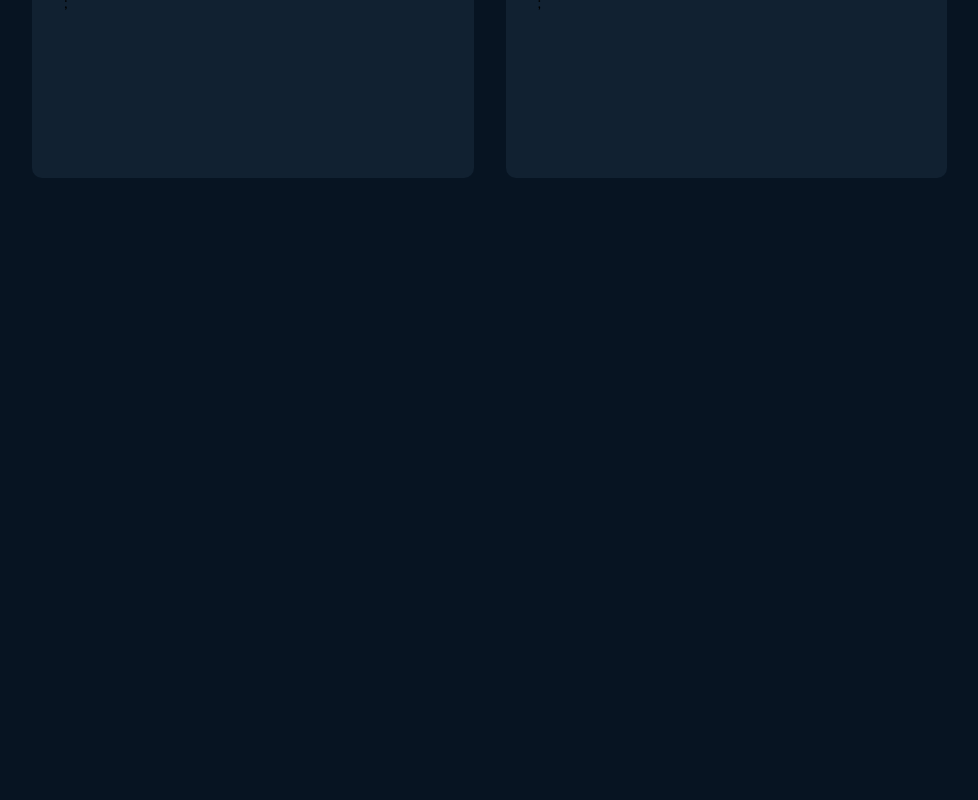
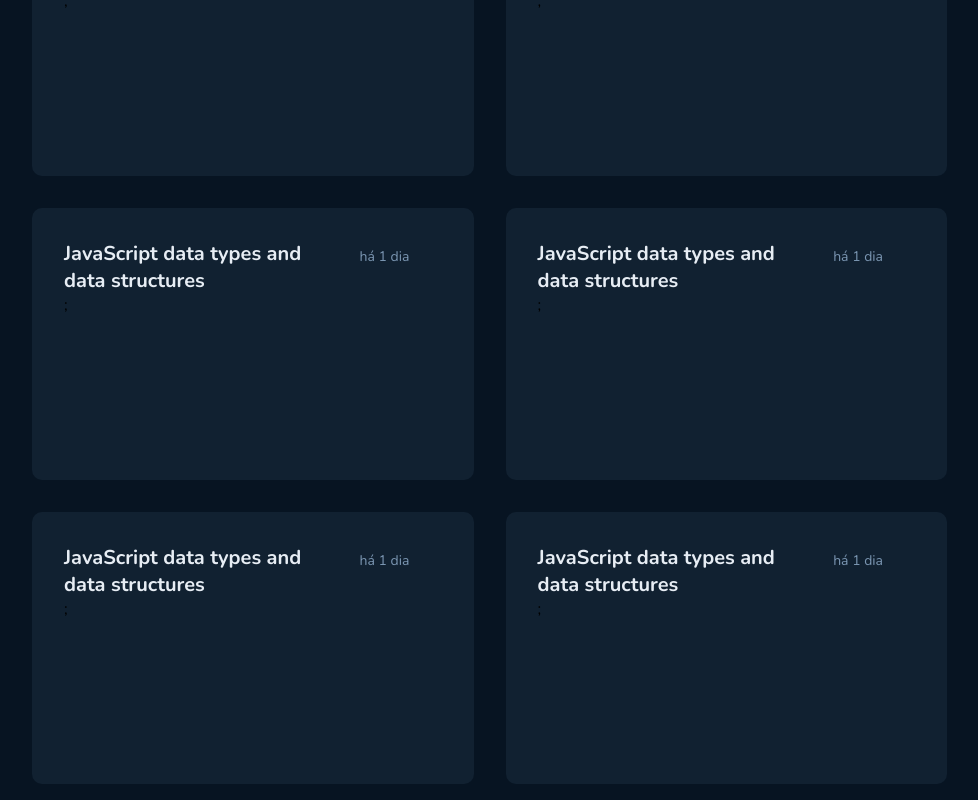
Before and after one commit to gustavobreack3257/GitHubBlog_React, a React (Vite) app: page / in a window 1280 px wide. Shown: the part 738-1538 px from the top of the page, without its empty margins (224-1202 px from the left). Before the commit the page ends 1096 px from the top, so only its background shows below. Built offline with nearby package versions, Linux system fonts and the light colour scheme.

Commit message:
feat: finished component PublishCard

```diff
--- a/src/pages/Home/index.tsx
+++ b/src/pages/Home/index.tsx
@@ -11,6 +11,11 @@ export function Home() {
       <S.ContentCard>
         <PublishCard />
         <PublishCard />
+
+        <PublishCard />
+        <PublishCard />
+        <PublishCard />
+        <PublishCard />
       </S.ContentCard>
     </S.HomeContainer>
   );
```
